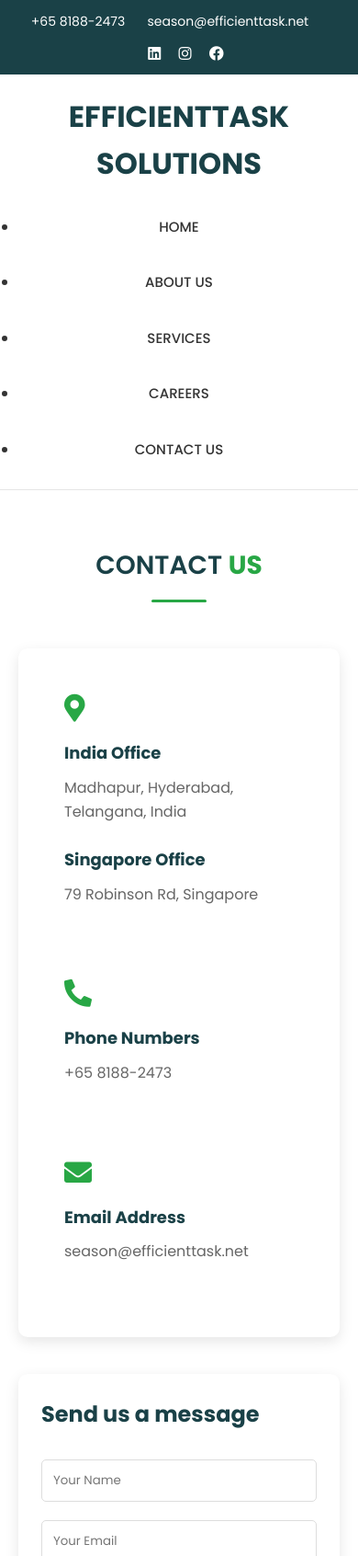
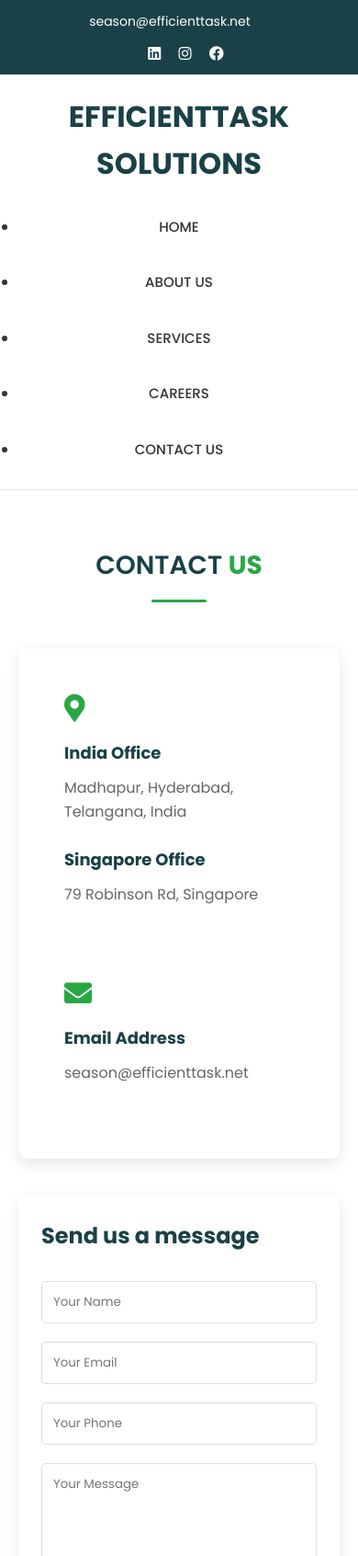
Before and after one commit to Eizooo/EFFICIENTTASK, a plain HTML site: page contact.html in a window 390 px wide. Shown: the top 1692 px of the page at 92% size. Drawn offline with Linux system fonts and the light colour scheme.

Commit message:
rm phone

```diff
--- a/contact.html
+++ b/contact.html
@@ -14,7 +14,7 @@
     <div class="contact-bar">
         <div class="container">
             <div class="contact-info">
-                <span>+65 8188-2473</span>
+                <!-- <span>+65 8188-2473</span> -->
                 <span>season@efficienttask.net</span>
             </div>
             <div class="social-icons">
@@ -55,11 +55,11 @@
                             <p>79 Robinson Rd, Singapore</p>
                         </div>
 
-                        <div class="info-item">
+                        <!-- <div class="info-item">
                             <i class="fas fa-phone-alt"></i>
                             <h3>Phone Numbers</h3>
                             <p>+65 8188-2473</p>
-                        </div>
+                        </div> -->
 
                         <div class="info-item">
                             <i class="fas fa-envelope"></i>
```
Also changed, not shown: about.html (+1 -1 lines), careers.html (+1 -1 lines), index.html (+1 -1 lines), services.html (+1 -1 lines), thank-you.html (+1 -1 lines).
